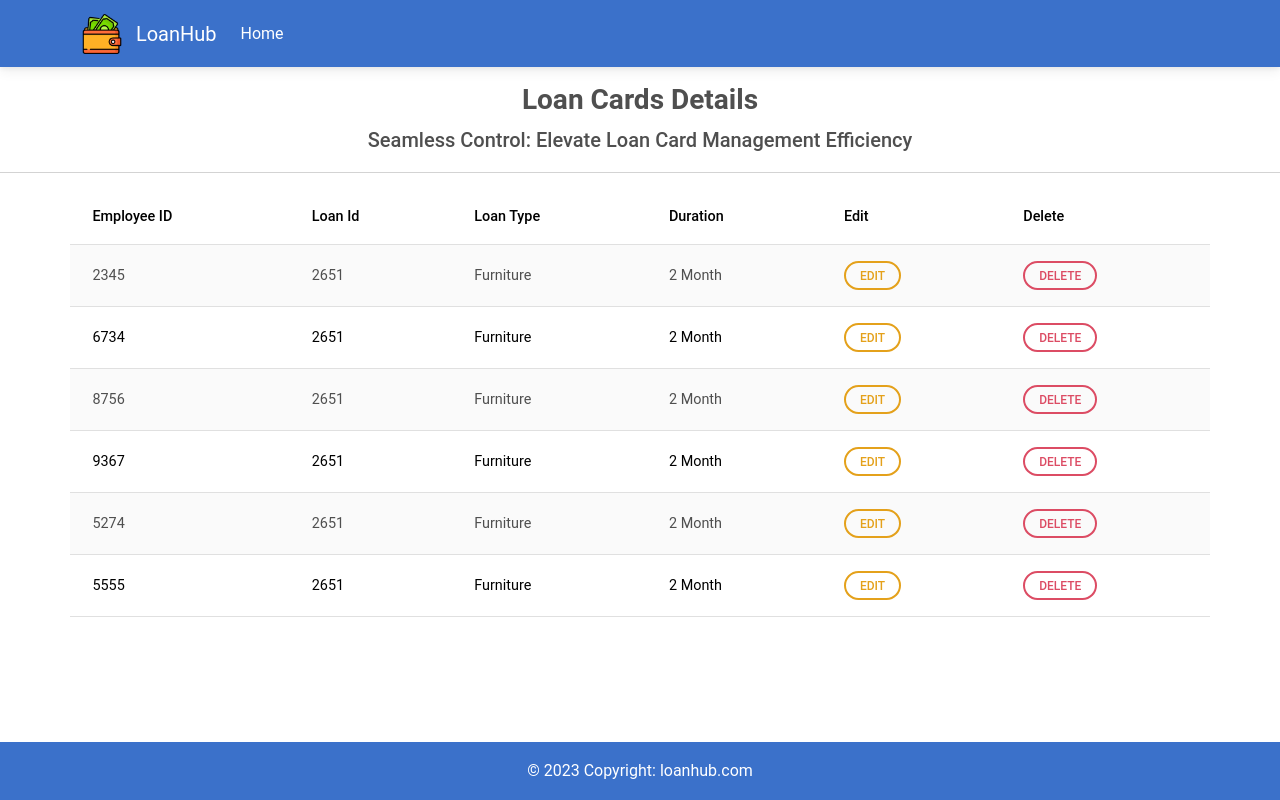
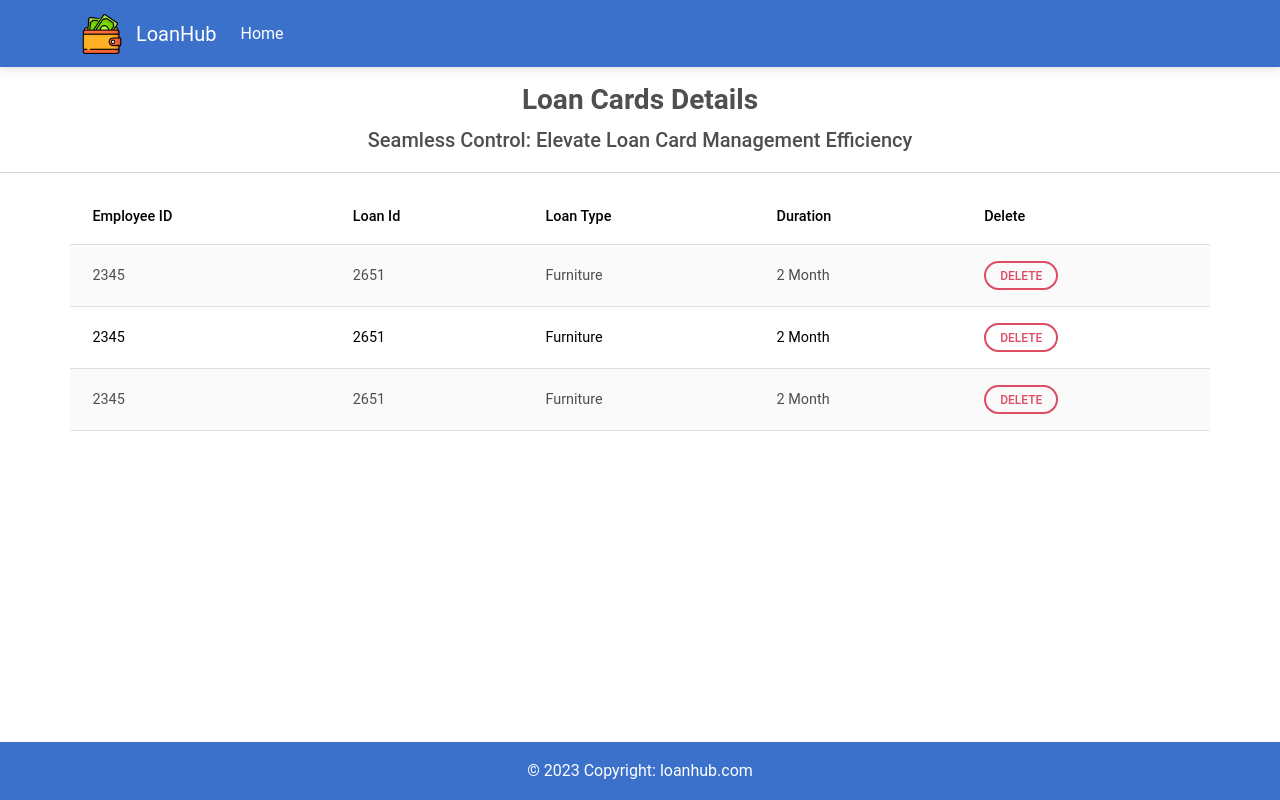
Before and after one commit to ishika-09/tech-bootcamp, a React (Create React App) app in the folder lama2/: page /viewLoanCards in a window 1280 px wide. Built offline with nearby package versions, Linux system fonts and the light colour scheme.

Commit message:
chore: minor changes

```diff
--- a/lama2/src/App.js
+++ b/lama2/src/App.js
@@ -16,6 +16,7 @@ import AdminDashboard from './Components/AdminDashboard';
 import Footer from './Components/Footer';
 import PendingLoanRequests from './Components/PendingLoanRequests';
 import { BrowserRouter, Routes, Route } from 'react-router-dom';
+import ApplyLoanCards from './Components/ApplyLoanCard';
 
 function App() {
   return (
@@ -31,7 +32,7 @@ function App() {
       <Route path="/adminDashboard" element={<AdminDashboard/>}/>
       <Route path="/userDashboard" element={<UserDashboard/>}/>
       <Route path="/pendingLoanRequests" element={<PendingLoanRequests/>}/>
-      {/* <Route path="/" element={<Home/>}/> */}
+      <Route path="/applyLoanCard" element={<ApplyLoanCards/>}/>
       <Route path="/viewLoanCards" element={<ViewLoanCards/>}/>
       <Route path="/viewEmployeeDetails" element={<ViewEmployeeDetails/>}/>
       <Route path="/viewItems" element={<ViewItems/>}/>
--- /dev/null
+++ b/lama2/src/Components/ApplyLoanCard.jsx
@@ -0,0 +1,56 @@
+import React from 'react';
+import { MDBBadge, MDBBtn, MDBTable, MDBTableHead, MDBTableBody } from 'mdb-react-ui-kit';
+
+export default function ApplyLoanCards() {
+  return (
+    <>
+    <h3 align="middle" className="mt-3 fw-bolder">Apply Loan Cards</h3>
+    <h5 align="middle" className="py-1">Seamless Control: Elevate Loan Card Management Efficiency</h5>
+    <hr></hr>
+    <MDBTable align='middle' className="container" striped hover>
+
+    <MDBTableHead>
+      <tr>
+        <th scope='col'>Loan Id</th>
+        <th scope='col'>Loan Type</th>
+        <th scope='col'>Duration</th>
+        <th scope='col'>Action</th>
+      </tr>
+    </MDBTableHead>
+    <MDBTableBody>
+      <tr>
+        <td>2651</td>
+        <td>Furniture</td>
+        <td>2 Month</td>
+        <td>
+          <MDBBtn outline color='warning' rounded size='sm'>
+            Apply
+          </MDBBtn>
+        </td>
+      </tr>
+      <tr>
+        <td>2651</td>
+        <td>Furniture</td>
+        <td>2 Month</td>
+        <td>
+          <MDBBtn outline color='warning' rounded size='sm'>
+            Apply
+          </MDBBtn>
+        </td>
+      </tr>
+      <tr>
+        <td>2651</td>
+        <td>Furniture</td>
+        <td>2 Month</td>
+        <td>
+          <MDBBtn outline color='warning' rounded size='sm'>
+            Apply
+          </MDBBtn>
+        </td>
+      </tr>
+    </MDBTableBody>
+  </MDBTable>
+    </>
+
+  );
+}
--- a/lama2/src/Components/Login.jsx
+++ b/lama2/src/Components/Login.jsx
@@ -16,8 +16,6 @@ function Login() {
       if (value === justifyActive) {
         return;
       }
-
-
       setJustifyActive(value);
     };
 
@@ -63,7 +61,7 @@ function Login() {
 
             <MDBTabsPane show={justifyActive === 'tab1'}>
 
-            <MDBInput wrapperClass='mb-4' onChange={e=> setUsername(e.target.value)} value = {username} label='Username' id='form1' type='number'/>
+            <MDBInput wrapperClass='mb-4' onChange={e=> setUsername(e.target.value)} value = {username} label='Username' id='form1' type='text'/>
             <MDBInput wrapperClass='mb-4' onChange={e=> setPasssword(e.target.value)} value = {password} label='Password' id='form2' type='password'/>
 
             <div className="d-flex justify-content-between mx-4 mb-4">
@@ -79,7 +77,7 @@ function Login() {
 
             <MDBTabsPane show={justifyActive === 'tab2'}>
 
-            <MDBInput wrapperClass='mb-4' onChange={e=> setUsername(e.target.value)} value = {username} label='Username' id='form1' type='number'/>
+            <MDBInput wrapperClass='mb-4' onChange={e=> setUsername(e.target.value)} value = {username} label='Username' id='form1' type='text'/>
             <MDBInput wrapperClass='mb-4' onChange={e=> setPasssword(e.target.value)} value = {password} label='Password' id='form2' type='password'/>
 
             <div className="d-flex justify-content-between mx-4 mb-4">
--- a/lama2/src/Components/PurchaseHistory.jsx
+++ b/lama2/src/Components/PurchaseHistory.jsx
@@ -12,6 +12,7 @@ export default function PurchaseHistory() {
     <MDBTableHead>
       <tr>
         <th scope='col'>Item Id</th>
+        <th scope='col'>Loan Card Id</th>
         <th scope='col'>Description</th>
         <th scope='col'>Item Make</th>
         <th scope='col'>Item Category</th>
@@ -21,6 +22,7 @@ export default function PurchaseHistory() {
     <MDBTableBody>
       <tr>
         <td>896754</td>
+        <td>568658</td>
         <td>Tea Table</td>
         <td>Wooden</td>
         <td>Furniture</td>
@@ -28,6 +30,7 @@ export default function PurchaseHistory() {
       </tr>
       <tr>
         <td>896754</td>
+        <td>568658</td>
         <td>Tea Table</td>
         <td>Wooden</td>
         <td>Furniture</td>
@@ -35,6 +38,7 @@ export default function PurchaseHistory() {
       </tr>
       <tr>
         <td>896754</td>
+        <td>568658</td>
         <td>Tea Table</td>
         <td>Wooden</td>
         <td>Furniture</td>
@@ -42,13 +46,7 @@ export default function PurchaseHistory() {
       </tr>
       <tr>
         <td>896754</td>
-        <td>Tea Table</td>
-        <td>Wooden</td>
-        <td>Furniture</td>
-        <td>5000</td>
-      </tr>
-      <tr>
-        <td>896754</td>
+        <td>568658</td>
         <td>Tea Table</td>
         <td>Wooden</td>
         <td>Furniture</td>
--- a/lama2/src/Components/UserDashboard.jsx
+++ b/lama2/src/Components/UserDashboard.jsx
@@ -16,22 +16,22 @@ export default function UserDashboard() {
     <div className="container d-flex">
     <MDBCard className="m-5">
       <MDBCardBody>
-        <MDBCardTitle className="fw-bold">View Loans</MDBCardTitle>
+        <MDBCardTitle className="fw-bold">View Loans History</MDBCardTitle>
         <hr/>
         <MDBCardText>
         Your Loan Portfolio at a Glance: Explore, Understand, Excel
         </MDBCardText>
-        <MDBBtn href="/viewLoanCards" className='w-100 my-2'>Explore</MDBBtn>
+        <MDBBtn href="/viewAppliedLoans" className='w-100 my-2'>Explore</MDBBtn>
       </MDBCardBody>
     </MDBCard>
     <MDBCard className="m-5">
       <MDBCardBody>
-        <MDBCardTitle className="fw-bold">Apply Loan</MDBCardTitle>
+        <MDBCardTitle className="fw-bold">Apply Loan Card</MDBCardTitle>
         <hr/>
         <MDBCardText>
         Empower Your Ambitions: Seamlessly Apply for Your Next Chapter
         </MDBCardText>
-        <MDBBtn href="/applyLoan" className='w-100 my-2'>Apply</MDBBtn>
+        <MDBBtn href="/applyLoanCard" className='w-100 my-2'>Apply</MDBBtn>
       </MDBCardBody>
     </MDBCard>
     <MDBCard className="m-5">
--- a/lama2/src/Components/ViewLoanCards.jsx
+++ b/lama2/src/Components/ViewLoanCards.jsx
@@ -15,7 +15,6 @@ export default function ViewLoanCards() {
         <th scope='col'>Loan Id</th>
         <th scope='col'>Loan Type</th>
         <th scope='col'>Duration</th>
-        <th scope='col'>Edit</th>
         <th scope='col'>Delete</th>
       </tr>
     </MDBTableHead>
@@ -26,96 +25,34 @@ export default function ViewLoanCards() {
         <td>Furniture</td>
         <td>2 Month</td>
         <td>
-          <MDBBtn outline color='warning' rounded size='sm'>
-            Edit
-          </MDBBtn>
-          </td>
-          <td>
           <MDBBtn outline color='danger' rounded size='sm'>
             Delete
           </MDBBtn>
         </td>
       </tr>
       <tr>
-        <td>6734</td>
+        <td>2345</td>
         <td>2651</td>
         <td>Furniture</td>
         <td>2 Month</td>
         <td>
-          <MDBBtn outline color='warning' rounded size='sm'>
-            Edit
-          </MDBBtn>
-          </td>
-          <td>
           <MDBBtn outline color='danger' rounded size='sm'>
             Delete
           </MDBBtn>
         </td>
       </tr>
       <tr>
-        <td>8756</td>
+        <td>2345</td>
         <td>2651</td>
         <td>Furniture</td>
         <td>2 Month</td>
         <td>
-          <MDBBtn outline color='warning' rounded size='sm'>
-            Edit
-          </MDBBtn>
-          </td>
-          <td>
           <MDBBtn outline color='danger' rounded size='sm'>
             Delete
           </MDBBtn>
         </td>
       </tr>
-      <tr>
-        <td>9367</td>
-        <td>2651</td>
-        <td>Furniture</td>
-        <td>2 Month</td>
-        <td>
-          <MDBBtn outline color='warning' rounded size='sm'>
-            Edit
-          </MDBBtn>
-          </td>
-          <td>
-          <MDBBtn outline color='danger' rounded size='sm'>
-            Delete
-          </MDBBtn>
-        </td>
-      </tr>
-      <tr>
-        <td>5274</td>
-        <td>2651</td>
-        <td>Furniture</td>
-        <td>2 Month</td>
-        <td>
-          <MDBBtn outline color='warning' rounded size='sm'>
-            Edit
-          </MDBBtn>
-          </td>
-          <td>
-          <MDBBtn outline color='danger' rounded size='sm'>
-            Delete
-          </MDBBtn>
-        </td>
-      </tr>
-      <tr>
-        <td>5555</td>
-        <td>2651</td>
-        <td>Furniture</td>
-        <td>2 Month</td>
-        <td>
-          <MDBBtn outline color='warning' rounded size='sm'>
-            Edit
-          </MDBBtn>
-          </td>
-          <td>
-          <MDBBtn outline color='danger' rounded size='sm'>
-            Delete
-          </MDBBtn>
-        </td>
-      </tr>
+
     </MDBTableBody>
   </MDBTable>
     </>
```
